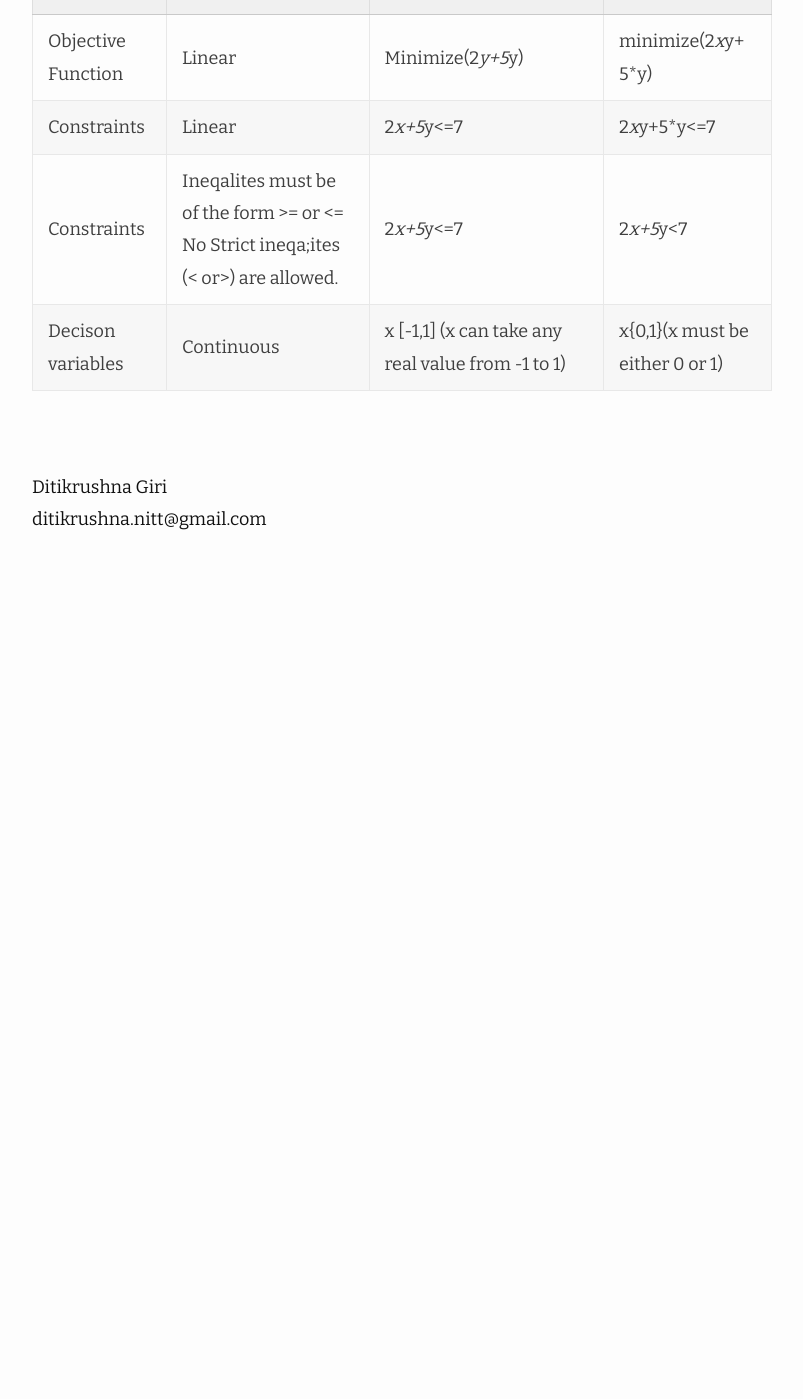
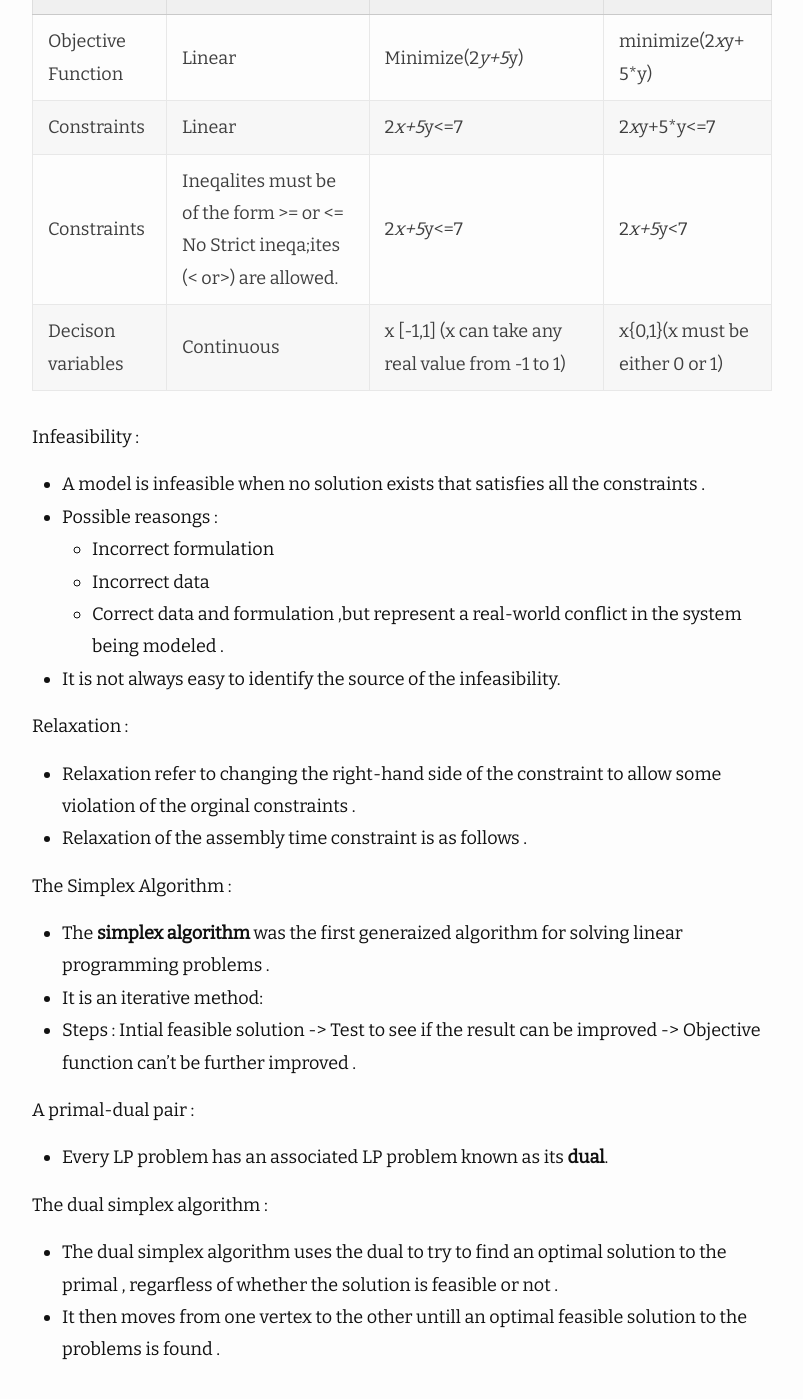
Before and after one commit to ditikrushna/eNotes, a Jekyll site: the page built from _posts/2020-06-29-Mathmatical Optimization.md, in a window 1280 px wide and 1400 px high, scrolled down 2223 px. Shown: the whole window, without its empty margins (238-1041 px from the left). Built offline with Jekyll 4.4.1, drawn with Linux system fonts in a browser that asks for light colours; nearby versions of some CDN libraries; before the commit the page ends 2794 px from its top, so only the background shows below that.

Commit message:
Update 2020-06-29-Mathmatical Optimization.md

```diff
--- a/_posts/2020-06-29-Mathmatical Optimization.md
+++ b/_posts/2020-06-29-Mathmatical Optimization.md
@@ -64,3 +64,28 @@ Linear Programming deals with:
 |Constraints|Linear|2*x+5*y<=7|2*x*y+5*y<=7|
 | Constraints | Ineqalites must be of the form >= or <= No Strict ineqa;ites (< or>) are allowed.|2*x+5*y<=7 | 2*x+5*y<7|
 |Decison variables| Continuous | x [-1,1] (x can take any real value from -1 to 1)| x{0,1}(x must be either 0 or 1)|
+
+Infeasibility :
+- A model is infeasible when no solution exists that satisfies all the constraints .
+- Possible reasongs :
+	- Incorrect formulation
+	- Incorrect data
+	- Correct data and formulation ,but represent a real-world conflict in the system being modeled .
+- It is not always easy to identify the source of the infeasibility.
+
+Relaxation :
+- Relaxation refer to changing the right-hand side of the constraint to allow some violation of the orginal constraints .
+- Relaxation of the assembly time constraint is as follows .
+
+
+The Simplex Algorithm :
+- The **simplex algorithm** was the first  generaized algorithm for solving linear programming problems .
+- It is an iterative method:
+- Steps :  Intial feasible solution -> Test to see if the result can be improved -> Objective function can't be further improved .
+
+A primal-dual pair :
+- Every LP problem has an associated LP problem known as its **dual**.
+
+The dual simplex algorithm :
+- The dual simplex algorithm uses the dual to try to find an optimal solution to the primal , regarfless of whether the solution is feasible or not .
+- It then moves from one vertex to the other untill an optimal feasible solution to the problems is found .
```
